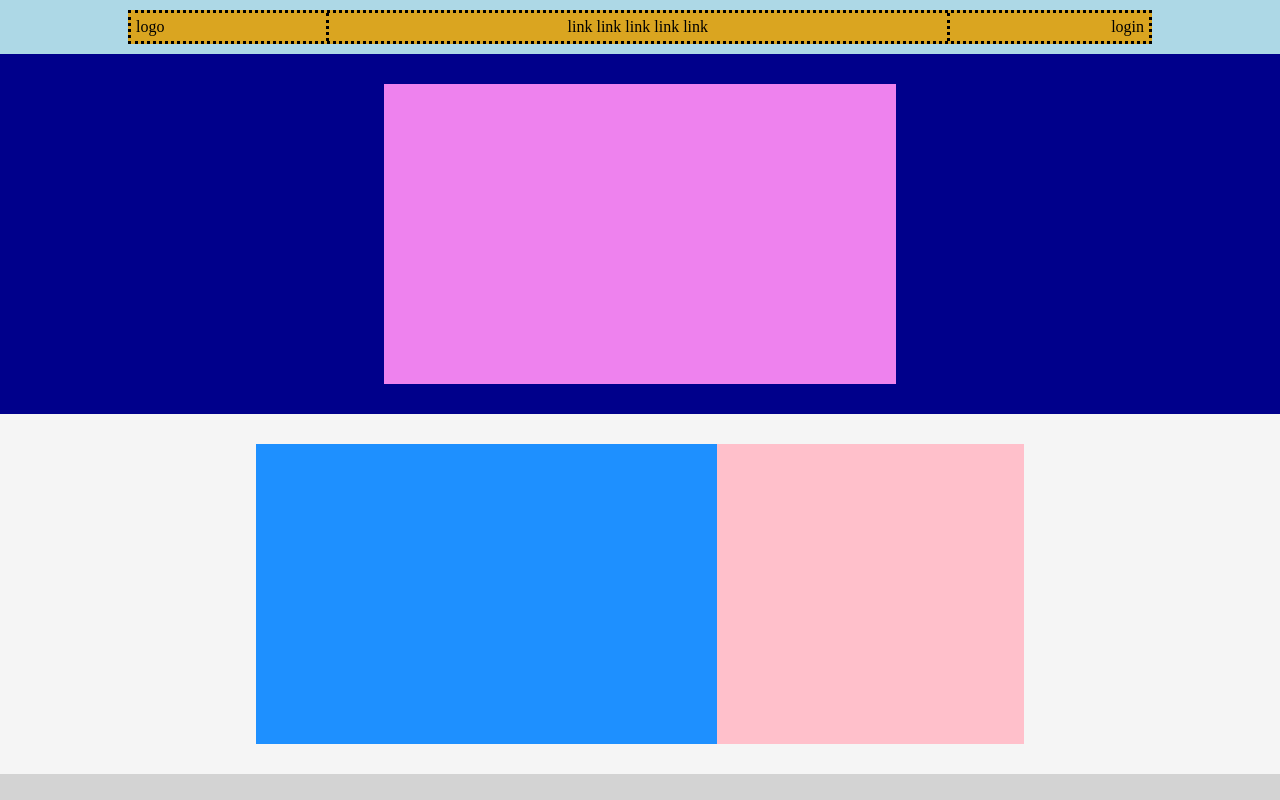
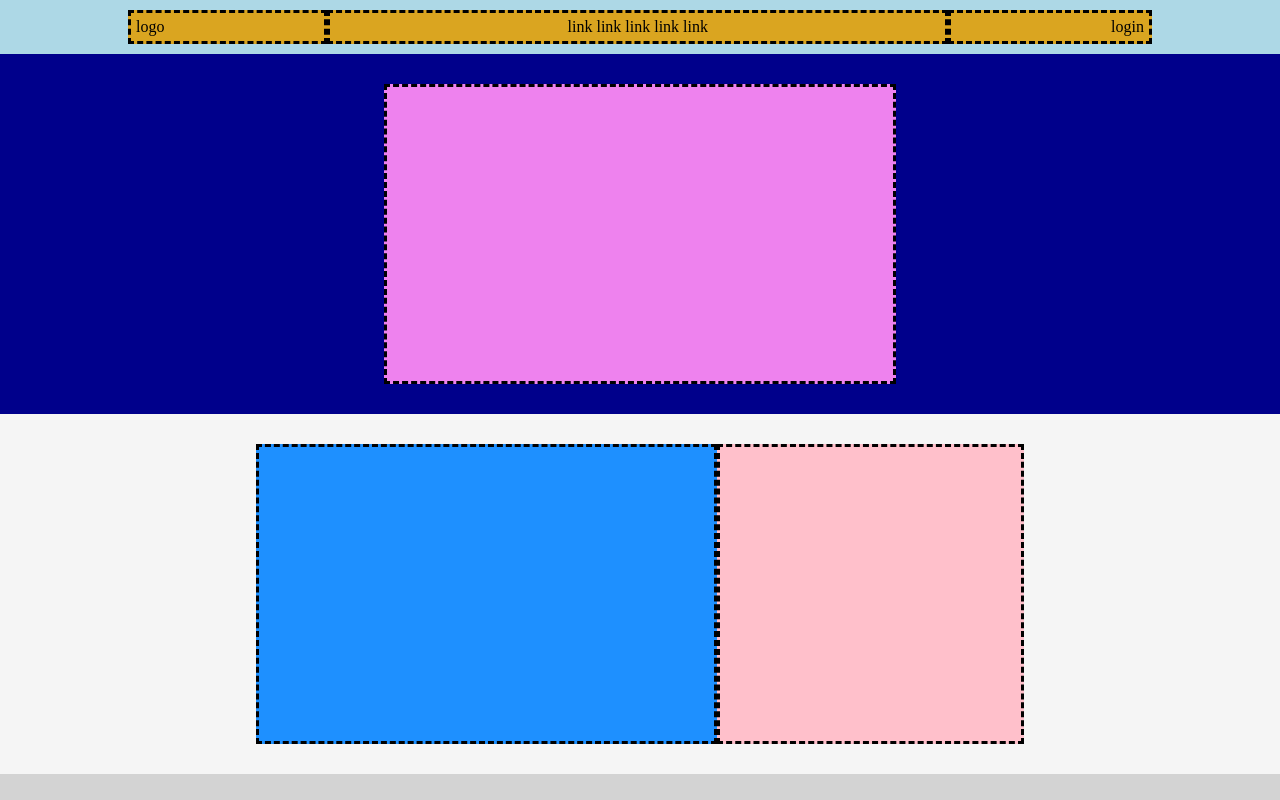
Before and after one commit to pyroYV/htmlcss-struttura-discord, a plain HTML site: page index.html in a window 1280 px wide. Shown: the top 800 px of the page. Drawn offline with Linux system fonts and the light colour scheme.

Commit message:
solved dotted problem

```diff
--- a/index.html
+++ b/index.html
@@ -32,7 +32,11 @@
         </div>
     </header>
     <section class="row1">
-        <div class="container central"></div>
+        <div class="container">
+            <div class="item central">
+
+            </div>
+        </div>
     </section>
     <section class="row2">
         <div class="container">
@@ -66,9 +70,12 @@
     </section>
     <section class="row5">
         <div class="container">
-            <div class="ultra"></div>
+            <div class="item ultra"></div>
 
         </div>
     </section>
+    <section class="row6">
+        <div class="item"></div>
+    </section>
 </body>
 </html>
--- a/style.css
+++ b/style.css
@@ -13,6 +13,7 @@ header{
 .container{
     display: flex;
     margin: auto;
+
 }
 
 div{
@@ -27,7 +28,7 @@ nav{
 
 .top-header{
     background-color: #daa520;
-    border-style: dotted;
+    /* border-style: dashed; */
     width: 100%;
 
 }
@@ -35,23 +36,25 @@ nav{
 .logo{
     align-self: flex-start;
     flex-grow: 1;
-    border-right-style: dotted;
+    border-style: dashed;
     padding: 5px;
 
 }
 
 nav li{
     display: inline-block;
+
 }
 
 nav ul{
     list-style: none;
     padding: 5px;
+    border-style: dashed;
 }
 
 .login{
     flex-grow: 1;
-    border-left-style: dotted;
+    border-style: dashed;
     text-align: right;
     padding: 5px;
 }
@@ -63,6 +66,7 @@ nav ul{
 
 .central{
     height: 300px;
+    width: 100%;
     margin: auto;
     background-color: #ee82ee;
 }
@@ -77,8 +81,13 @@ nav ul{
     padding: 30px 20%;
 }
 
+.row6{
+    background-color: #23272a;
+    padding: 10px 20% 20px;
+}
 .item{
     height: 300px;
+    border-style: dashed;
     }
 
 .big{
```
